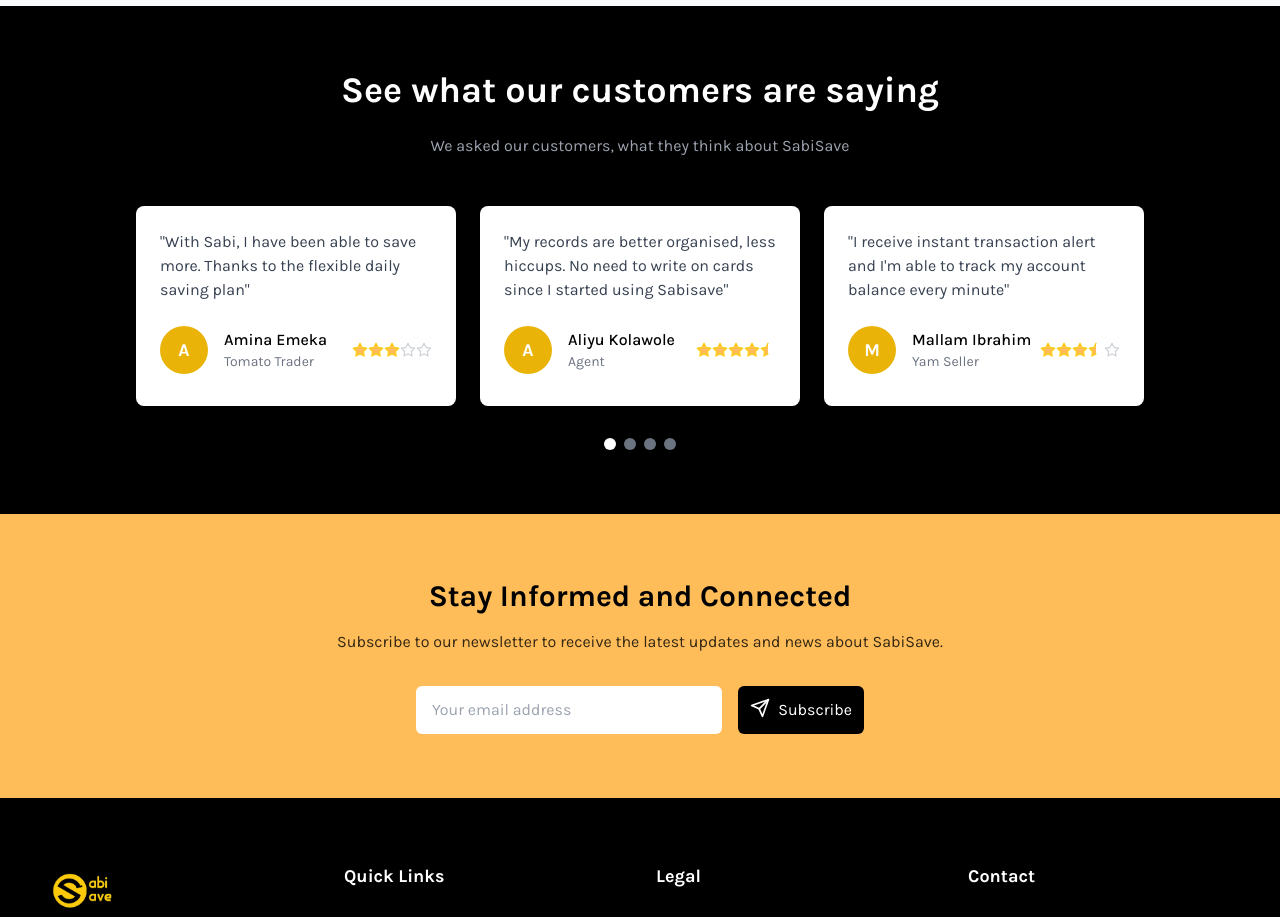
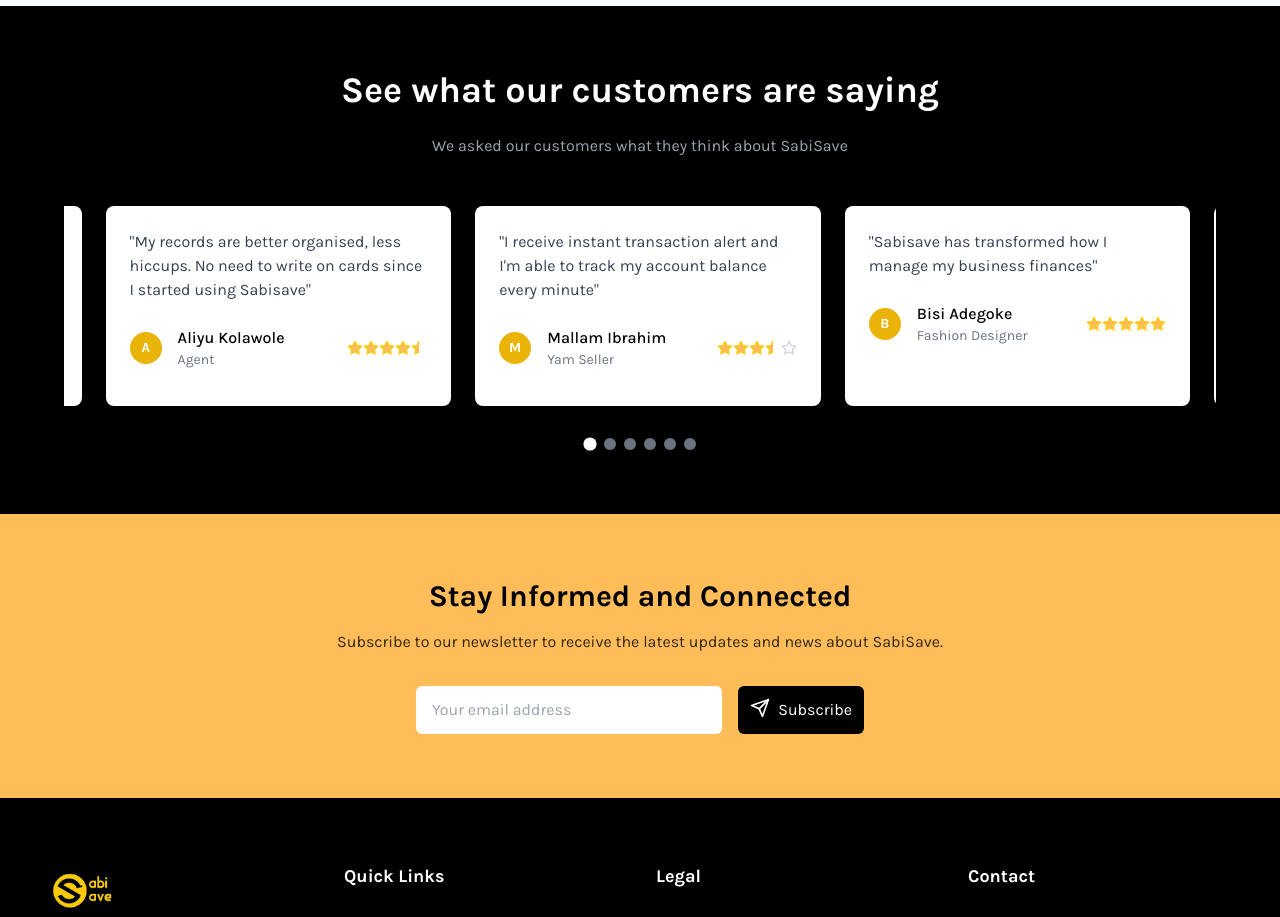
Before and after one commit to Agbeleshe/sabi-save, a React (Vite) app: page / in a window 1280 px wide. Shown: the part 3500-4417 px from the top of the page. Built offline with nearby package versions, Linux system fonts and the light colour scheme; a web font is replaced by a local one.

Commit message:
Customer Review segment done

```diff
--- a/package.json
+++ b/package.json
@@ -19,10 +19,12 @@
     "react-dom": "^18.3.1",
     "react-intersection-observer": "^9.16.0",
     "react-router-dom": "^6.14.0",
+    "tailwind-scrollbar-hide": "^2.0.0",
     "three": "^0.153.0"
   },
   "devDependencies": {
     "@eslint/js": "^9.9.1",
+    "@types/node": "^22.15.17",
     "@types/react": "^18.3.5",
     "@types/react-dom": "^18.3.0",
     "@types/three": "^0.152.1",
--- a/src/components/TestimonialCarousel.tsx
+++ b/src/components/TestimonialCarousel.tsx
@@ -1,11 +1,9 @@
-import { useState } from "react";
+import { useEffect, useRef, useState } from "react";
 import { Star, StarHalf } from "lucide-react";
 import MotionAnimation from "../motion/MotionAnimation";
 
 export default function TestimonialCarousel() {
-  const [activeIndex, setActiveIndex] = useState(0);
-
-  const testimonials = [
+  const baseTestimonials = [
     {
       quote:
         "With Sabi, I have been able to save more. Thanks to the flexible daily saving plan",
@@ -27,14 +25,100 @@ export default function TestimonialCarousel() {
       occupation: "Yam Seller",
       rating: 3.5,
     },
-    // Adding a fourth testimonial to match the four dots in the original
     {
       quote: "Sabisave has transformed how I manage my business finances",
       name: "Bisi Adegoke",
       occupation: "Fashion Designer",
       rating: 5,
     },
+    {
+      quote:
+        "No more struggling with change or small savings, Sabi handles that easily",
+      name: "Chidi Okoro",
+      occupation: "Provision Store Owner",
+      rating: 4,
+    },
+    {
+      quote:
+        "I love how fast and easy it is to monitor my daily sales with Sabisave",
+      name: "Grace Umeh",
+      occupation: "Cosmetic Seller",
+      rating: 5,
+    },
   ];
+
+  // Clone testimonials to simulate infinite scroll
+  const testimonials = [...baseTestimonials, ...baseTestimonials];
+
+  const scrollRef = useRef<HTMLDivElement>(null);
+  const scrollInterval = useRef<NodeJS.Timeout | null>(null);
+  const manualScrollTimeout = useRef<NodeJS.Timeout | null>(null);
+  const isHovering = useRef(false);
+  const [activeIndex, setActiveIndex] = useState(0);
+  const isMobile =
+    typeof window !== "undefined" &&
+    window.matchMedia("(max-width: 768px)").matches;
+
+  const scrollSpeed = 1;
+  const scrollDelay = 20;
+
+  const startAutoScroll = () => {
+    if (scrollInterval.current || isMobile) return;
+    scrollInterval.current = setInterval(() => {
+      if (!scrollRef.current || isHovering.current) return;
+
+      const container = scrollRef.current;
+      container.scrollLeft += scrollSpeed;
+
+      // Reset to start for infinite effect
+      const totalScrollWidth = container.scrollWidth / 2;
+      if (container.scrollLeft >= totalScrollWidth) {
+        container.scrollLeft = 0;
+      }
+    }, scrollDelay);
+  };
+
+  const stopAutoScroll = () => {
+    if (scrollInterval.current) {
+      clearInterval(scrollInterval.current);
+      scrollInterval.current = null;
+    }
+  };
+
+  useEffect(() => {
+    if (!isMobile) startAutoScroll();
+    return () => stopAutoScroll();
+  }, [isMobile]);
+
+  const handleScroll = () => {
+    const container = scrollRef.current;
+    if (!container) return;
+
+    const cardWidth = container.clientWidth * 0.85;
+    const scrollLeft = container.scrollLeft;
+    const index = Math.round(
+      (scrollLeft % (cardWidth * baseTestimonials.length)) / cardWidth
+    );
+
+    setActiveIndex(index);
+  };
+
+  const handleMobileScrollPause = () => {
+    if (!isMobile) return;
+    stopAutoScroll();
+    if (manualScrollTimeout.current) clearTimeout(manualScrollTimeout.current);
+    manualScrollTimeout.current = setTimeout(() => {
+      startAutoScroll();
+    }, 10000);
+  };
+
+  const goToSlide = (index: number) => {
+    const container = scrollRef.current;
+    if (!container) return;
+    const cardWidth = container.clientWidth * 0.85;
+    container.scrollTo({ left: cardWidth * index, behavior: "smooth" });
+    setActiveIndex(index);
+  };
 
   const renderStars = (rating: number) => {
     const stars = [];
@@ -62,10 +146,6 @@ export default function TestimonialCarousel() {
     return stars;
   };
 
-  const goToSlide = (index: number) => {
-    setActiveIndex(index);
-  };
-
   return (
     <div className="bg-black py-16 px-4 relative overflow-hidden">
       <div className="max-w-6xl mx-auto">
@@ -75,53 +155,60 @@ export default function TestimonialCarousel() {
           </h2>
         </MotionAnimation>
         <MotionAnimation delay={0.3} motion="slide-up">
-          {" "}
           <p className="text-gray-400 text-center mb-12">
-            We asked our customers, what they think about SabiSave
+            We asked our customers what they think about SabiSave
           </p>
         </MotionAnimation>
 
-        <div className="flex flex-wrap justify-center gap-6">
-          {testimonials
-            .slice(activeIndex, activeIndex + 3)
-            .map((testimonial, index) => (
-              <MotionAnimation delay={0.2 * index} motion="slide-up">
+        <div
+          ref={scrollRef}
+          onScroll={() => {
+            handleScroll();
+            handleMobileScrollPause();
+          }}
+          onMouseEnter={() => {
+            isHovering.current = true;
+          }}
+          onMouseLeave={() => {
+            isHovering.current = false;
+          }}
+          className="overflow-x-auto scrollbar-hide scroll-smooth"
+        >
+          <div className="flex gap-6 snap-x snap-mandatory px-2 md:px-0">
+            {testimonials.map((testimonial, index) => (
               <div
                 key={index}
-                  className="bg-white rounded-lg p-6 w-full max-w-xs shadow-lg min-h-[200px]"
+                className="snap-start shrink-0 w-[85%] sm:w-[60%] md:w-[40%] lg:w-[30%] bg-white rounded-lg p-6 shadow-lg min-h-[200px]"
               >
                 <p className="text-gray-700 mb-6">"{testimonial.quote}"</p>
-
                 <div className="flex items-center">
-                    <div className="w-12 h-12 bg-yellow-500 rounded-full flex items-center justify-center overflow-hidden">
-                      <span className="text-white text-lg font-bold">
+                  <div className="w-8 h-8 bg-yellow-500 rounded-full flex items-center justify-center overflow-hidden">
+                    <span className="text-white text-sm font-bold">
                       {testimonial.name.charAt(0)}
                     </span>
                   </div>
-
                   <div className="ml-4">
                     <p className="font-medium">{testimonial.name}</p>
                     <p className="text-gray-500 text-sm">
                       {testimonial.occupation}
                     </p>
                   </div>
-
                   <div className="ml-auto flex">
                     {renderStars(testimonial.rating)}
                   </div>
                 </div>
               </div>
-              </MotionAnimation>
             ))}
+          </div>
         </div>
 
         <div className="flex justify-center mt-8 gap-2">
-          {testimonials.map((_, index) => (
+          {baseTestimonials.map((_, index) => (
             <button
               key={index}
               onClick={() => goToSlide(index)}
-              className={`w-3 h-3 rounded-full ${
-                activeIndex === index ? "bg-white" : "bg-gray-500"
+              className={`w-3 h-3 rounded-full transition-all duration-300 ${
+                activeIndex === index ? "bg-white scale-110" : "bg-gray-500"
               }`}
               aria-label={`Go to slide ${index + 1}`}
             />
--- a/tailwind.config.js
+++ b/tailwind.config.js
@@ -23,5 +23,5 @@ export default {
       },
     },
   },
-  plugins: [],
+  plugins: [require("tailwind-scrollbar-hide")],
 };
```
Also changed, not shown: 1 other file (tests, documents, lock files or other folders). Lines whose indentation alone changed are shown as unchanged.
